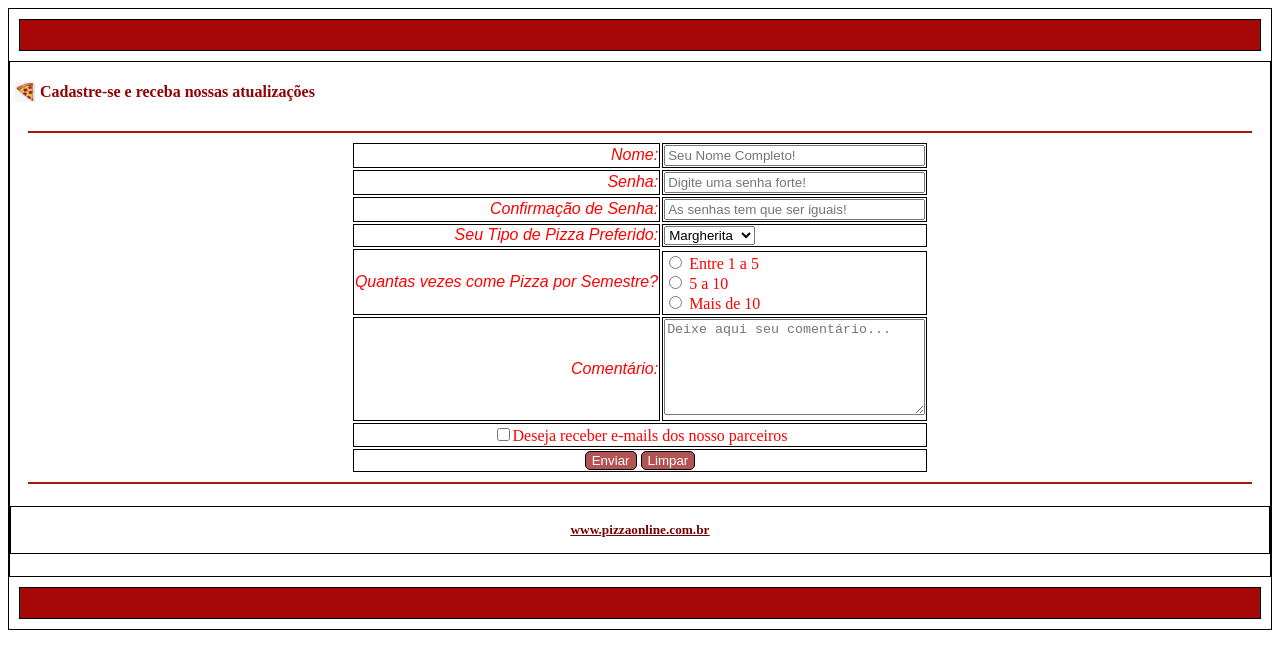
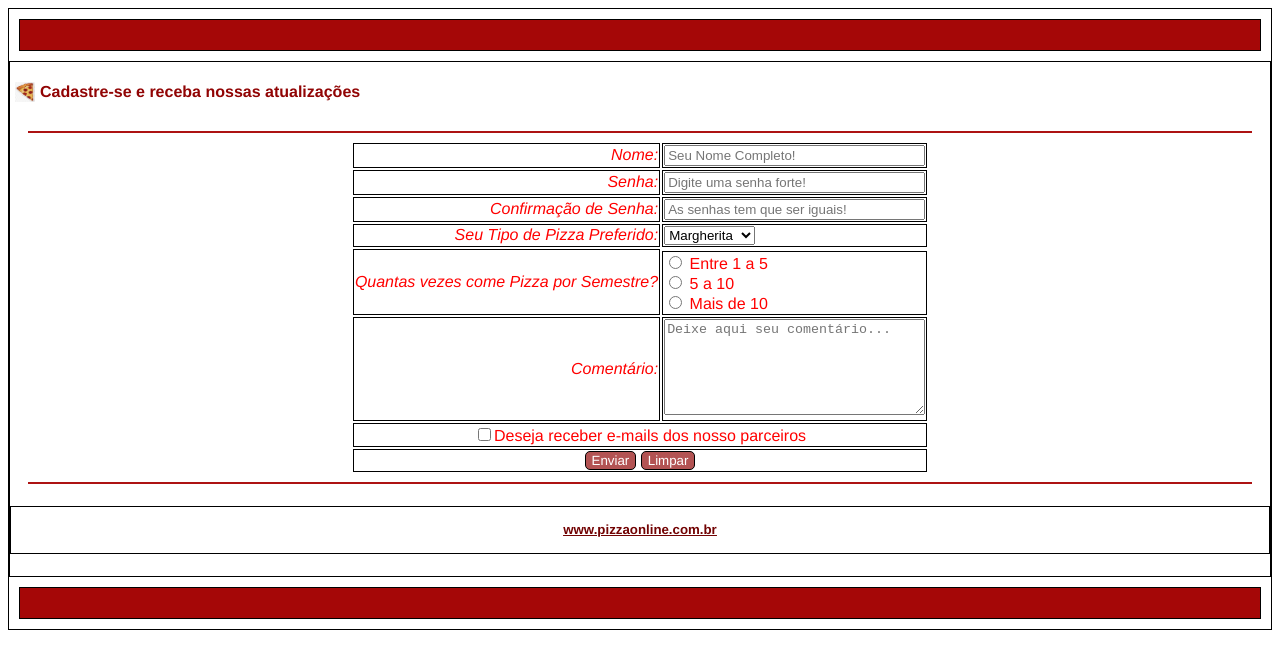
Before and after one commit to SilasMJS/P.W-html-1, a plain HTML site: page index/cadastro.html in a window 1280 px wide. Drawn offline with Linux system fonts and the light colour scheme.

Commit message:
22/03/2024 21:03

```diff
--- a/index/cadastro.html
+++ b/index/cadastro.html
@@ -23,6 +23,7 @@
 
         .comeco>h4 {
             color: rgb(145, 4, 4);
+            font-family: 'Franklin Gothic Medium', 'Arial Narrow', Arial, sans-serif;
         }
 
         .info {
@@ -36,6 +37,7 @@
             background-color: rgb(179, 83, 83);
             cursor: pointer;
             color: white;
+            font-family: 'Franklin Gothic Medium', 'Arial Narrow', Arial, sans-serif;
         }
 
         input[type="submit"]:hover,
@@ -70,6 +72,7 @@
 
         .site {
             color: rgb(114, 3, 3);
+            font-family: 'Franklin Gothic Medium', 'Arial Narrow', Arial, sans-serif;
         }
         td{
             color: red;
@@ -84,8 +87,11 @@
         .label , label {
             text-align: right;
             font-style: italic;
-            font-family: Arial, Helvetica, sans-serif;
+            font-family:'Franklin Gothic Medium', 'Arial Narrow', Arial, sans-serif, Haettenschweiler, 'Arial Narrow Bold', sans-serif, Geneva, Tahoma, sans-serif;
 
+        }
+        td{
+            font-family: 'Franklin Gothic Medium', 'Arial Narrow', Arial, sans-serif;
         }
         input[type="text"], input[type="password"]{
             width: 97%;
```
